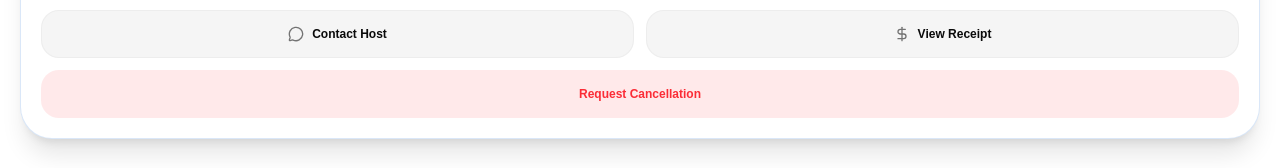
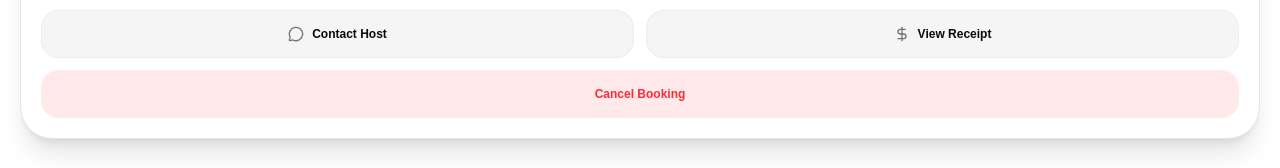
Before and after one commit to McKayAdu-Gyamfi/Carine_Project, a React (Vite) app in the folder client/: page /manage-bookings in a window 1280 px wide. Shown: the part 420-588 px from the top of the page. Built offline with nearby package versions, Linux system fonts and the light colour scheme; sample sign-in values are in the browser's storage.

Commit message:
UX updated one last time for booking process

```diff
--- a/client/src/components/HostelDetailsOverlay.tsx
+++ b/client/src/components/HostelDetailsOverlay.tsx
@@ -1,6 +1,7 @@
 import { ChevronLeft, Heart, MapPin, Send, Star, X, Box } from "lucide-react";
 import { useState } from "react";
 import { useNavigate } from "react-router-dom";
+import { useBookings } from "@/contexts/BookingContext";
 
 export interface HostelDetailsOverlayProps {
   selectedHostel: any;
@@ -13,6 +14,9 @@ export default function HostelDetailsOverlay({ selectedHostel, setSelectedHostel
   const navigate = useNavigate();
   const [selectedRoom, setSelectedRoom] = useState<number | null>(null);
   const [activeImage, setActiveImage] = useState<string | null>(null);
+  const { bookings } = useBookings();
+
+  const hasActiveBooking = bookings.some((b) => b.studentName === "Nana Osei" && (b.status === "Pending" || b.status === "Approved"));
 
   const roomTypes = [
     { label: "1 in a room", value: 1, priceOffset: 2000 },
@@ -171,9 +175,9 @@ export default function HostelDetailsOverlay({ selectedHostel, setSelectedHostel
             {/* Bottom Sticky Action Bar */}
             <div className="p-4 bg-background border-t border-border shrink-0 z-30 pb-8">
               <button
-                disabled={!selectedRoom}
+                disabled={!selectedRoom || hasActiveBooking}
                 onClick={() => {
-                  if (!selectedRoom) return;
+                  if (!selectedRoom || hasActiveBooking) return;
                   const activeRoomObj = roomTypes.find(t => t.value === selectedRoom) || roomTypes[1];
                   const finalPrice = Number(selectedHostel.startingPrice) + activeRoomObj.priceOffset;
                   navigate('/booking', {
@@ -189,12 +193,16 @@ export default function HostelDetailsOverlay({ selectedHostel, setSelectedHostel
                   });
                 }}
                 className={`w-full py-4 rounded-2xl font-bold flex justify-center items-center transition-all text-lg ${
-                  selectedRoom
+                  hasActiveBooking
+                    ? 'bg-red-500/10 text-red-500 opacity-90 cursor-not-allowed border border-red-500/20'
+                    : selectedRoom
                     ? 'bg-primary text-primary-foreground shadow-[0_4px_20px_rgba(59,130,246,0.3)] hover:scale-[1.02] active:scale-[0.98]'
                     : 'bg-muted text-muted-foreground opacity-50 cursor-not-allowed'
                 }`}
               >
-                {selectedRoom ? "Book Now" : "Select a room to proceed"}
+                {hasActiveBooking
+                   ? "You already have an active booking"
+                   : selectedRoom ? "Book Now" : "Select a room to proceed"}
               </button>
             </div>
           </>
--- a/client/src/pages/ManageBookings.tsx
+++ b/client/src/pages/ManageBookings.tsx
@@ -126,8 +126,11 @@ export default function ManageBookings() {
                    </div>
 
                    <div className="mt-3">
-                     <button className="w-full h-12 bg-red-500/10 hover:bg-red-500/20 text-red-500 rounded-2xl flex items-center justify-center font-bold text-xs transition-colors cursor-pointer">
-                       Request Cancellation
+                     <button
+                       onClick={() => cancelBooking(b.id)}
+                       className="w-full h-12 bg-red-500/10 hover:bg-red-500/20 text-red-500 rounded-2xl flex items-center justify-center font-bold text-xs transition-colors cursor-pointer"
+                     >
+                       Cancel Booking
                      </button>
                    </div>
                  </div>
```
